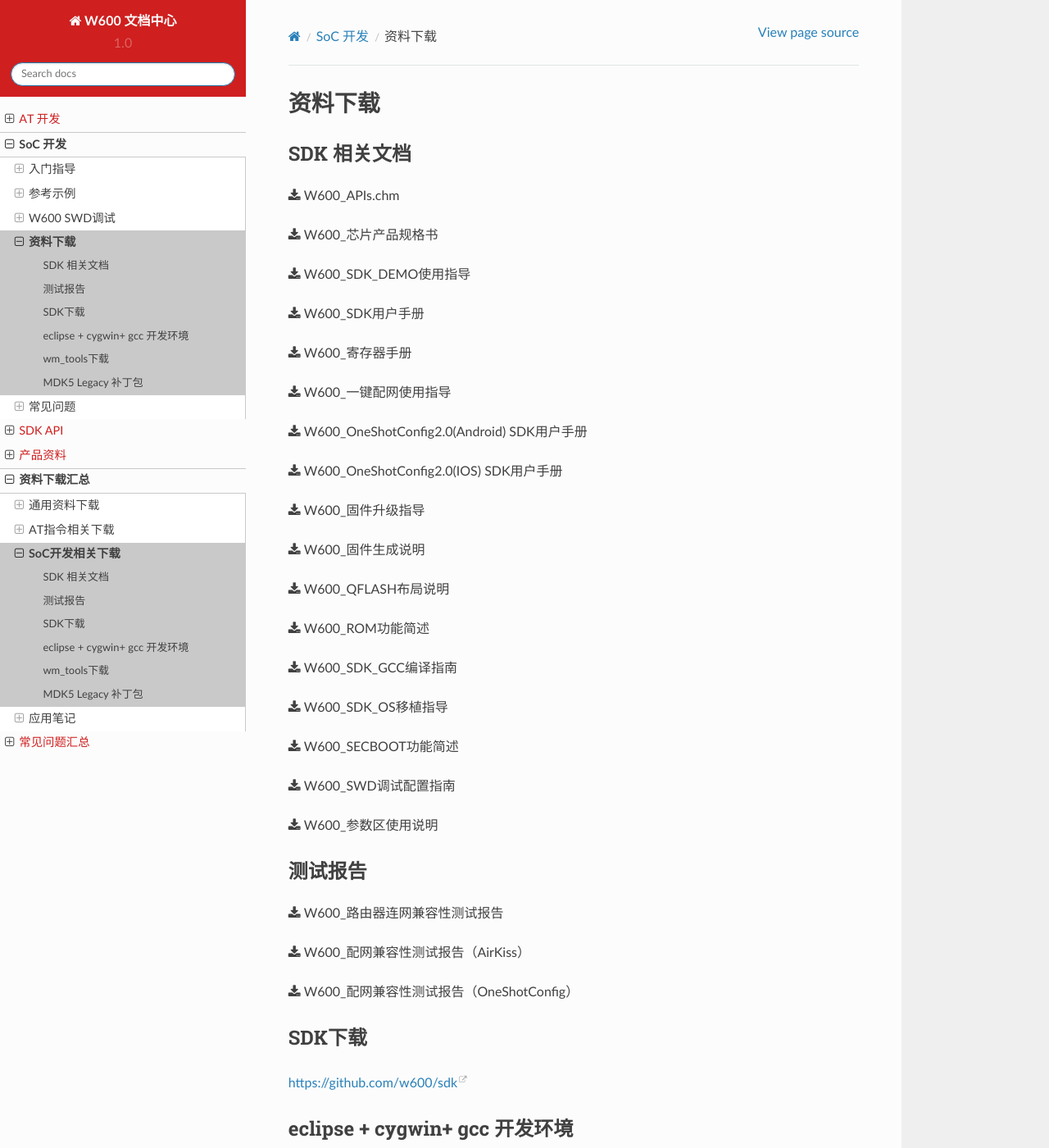
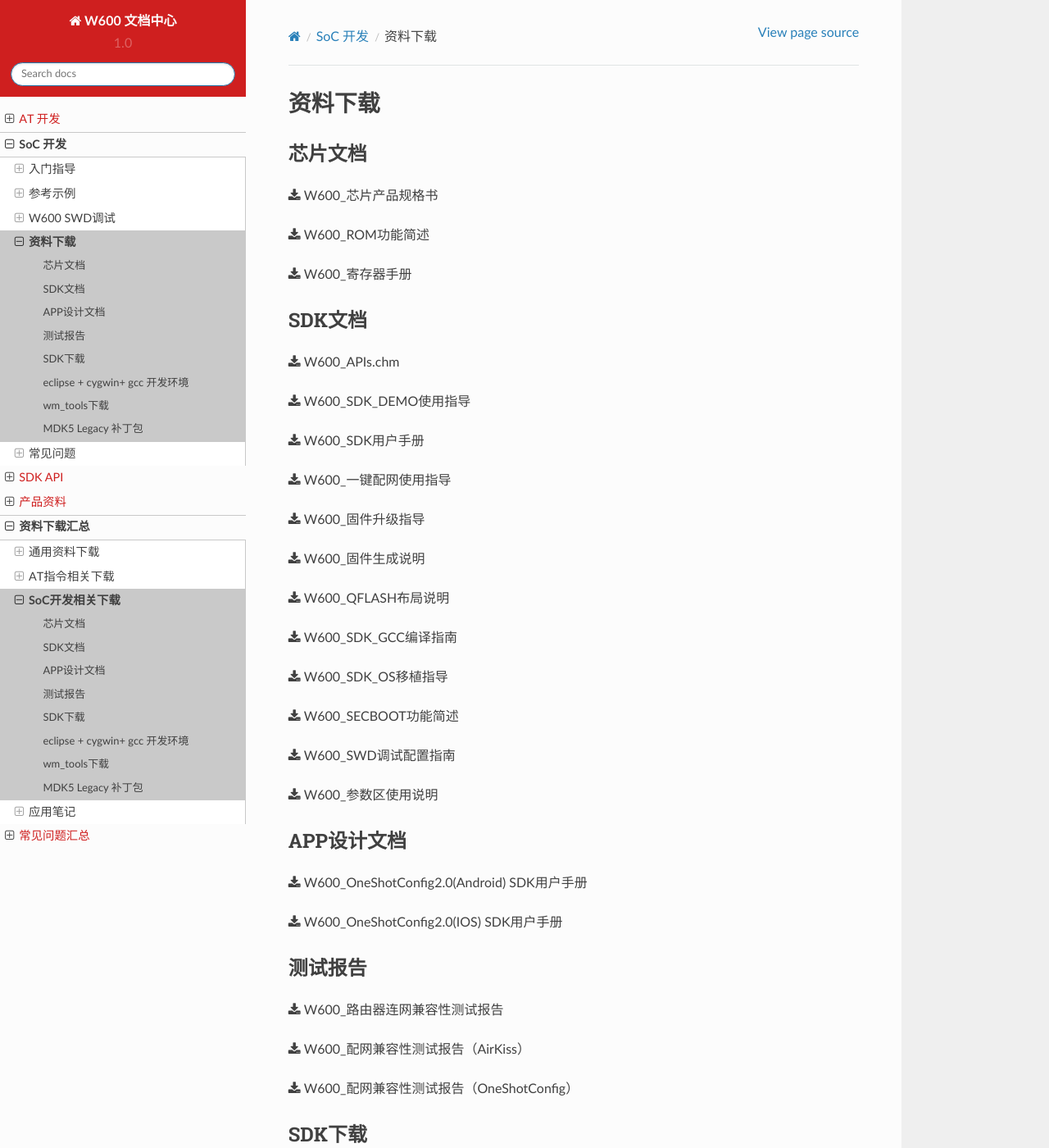
Before and after one commit to szqt/docs, a Sphinx documentation site: the page built from source/soc/download.rst, in a window 1280 px wide and 1400 px high. Shown: the whole window at 82% size. Built offline with Sphinx 7.4.7 and the Read the Docs theme 2.0.0, drawn with Linux system fonts in a browser that asks for light colours; pages that are not in the unit, such as notebooks, are missing from menus.

Commit message:
review download

```diff
--- a/source/soc/download.rst
+++ b/source/soc/download.rst
@@ -1,31 +1,30 @@
 资料下载
-======================
+========
 
-SDK 相关文档
-------------------
+芯片文档
+--------
+:download:`W600_芯片产品规格书 </upload/sdk/W600_芯片产品规格书.pdf>`
+
+:download:`W600_ROM功能简述 </upload/sdk/W600_ROM功能简述.pdf>`
+
+:download:`W600_寄存器手册 </upload/sdk/W600_寄存器手册.pdf>`
+
+
+SDK文档
+-------
 :download:`W600_APIs.chm </upload/sdk/W600_APIs.chm>`
-
-:download:`W600_芯片产品规格书 </upload/sdk/W600_芯片产品规格书.pdf>`
 
 :download:`W600_SDK_DEMO使用指导 </upload/sdk/W600_SDK_DEMO使用指导.pdf>`
 
 :download:`W600_SDK用户手册 </upload/sdk/W600_SDK用户手册.pdf>`
 
-:download:`W600_寄存器手册 </upload/sdk/W600_寄存器手册.pdf>`
-
 :download:`W600_一键配网使用指导 </upload/sdk/W600_一键配网使用指导.pdf>`
-
-:download:`W600_OneShotConfig2.0(Android) SDK用户手册 </upload/sdk/W600_OneShotConfig2.0(Android) SDK用户手册.pdf>`
-
-:download:`W600_OneShotConfig2.0(IOS) SDK用户手册 </upload/sdk/W600_OneShotConfig2.0(IOS) SDK用户手册.pdf>`
 
 :download:`W600_固件升级指导 </upload/sdk/W600_固件升级指导.pdf>`
 
 :download:`W600_固件生成说明 </upload/sdk/W600_固件生成说明.pdf>`
 
 :download:`W600_QFLASH布局说明 </upload/sdk/W600_QFLASH布局说明.pdf>`
-
-:download:`W600_ROM功能简述 </upload/sdk/W600_ROM功能简述.pdf>`
 
 :download:`W600_SDK_GCC编译指南 </upload/sdk/W600_SDK_GCC编译指南.pdf>`
 
@@ -38,17 +37,22 @@
 :download:`W600_参数区使用说明 </upload/sdk/W600_参数区使用说明.pdf>`
 
 
+APP设计文档
+-----------
+:download:`W600_OneShotConfig2.0(Android) SDK用户手册 </upload/sdk/W600_OneShotConfig2.0(Android) SDK用户手册.pdf>`
 
+:download:`W600_OneShotConfig2.0(IOS) SDK用户手册 </upload/sdk/W600_OneShotConfig2.0(IOS) SDK用户手册.pdf>`
 
 
 测试报告
-------------------
+--------
 
 :download:`W600_路由器连网兼容性测试报告 </upload/sdk/performance/W600_路由器连网兼容性测试报告.pdf>`
 
 :download:`W600_配网兼容性测试报告（AirKiss） </upload/sdk/performance/W600_配网兼容性测试报告（AirKiss）.pdf>`
 
 :download:`W600_配网兼容性测试报告（OneShotConfig） </upload/sdk/performance/W600_配网兼容性测试报告（OneShotConfig）.pdf>`
+
 
 SDK下载
 ------------------
```
